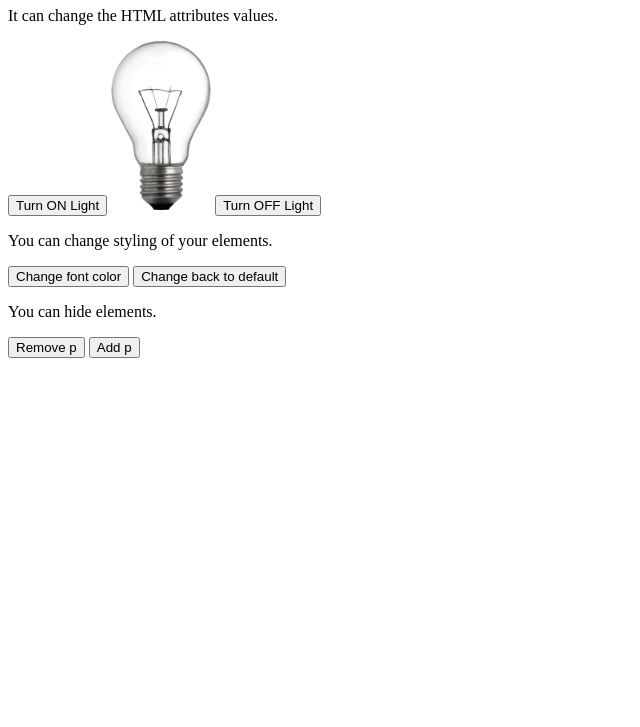
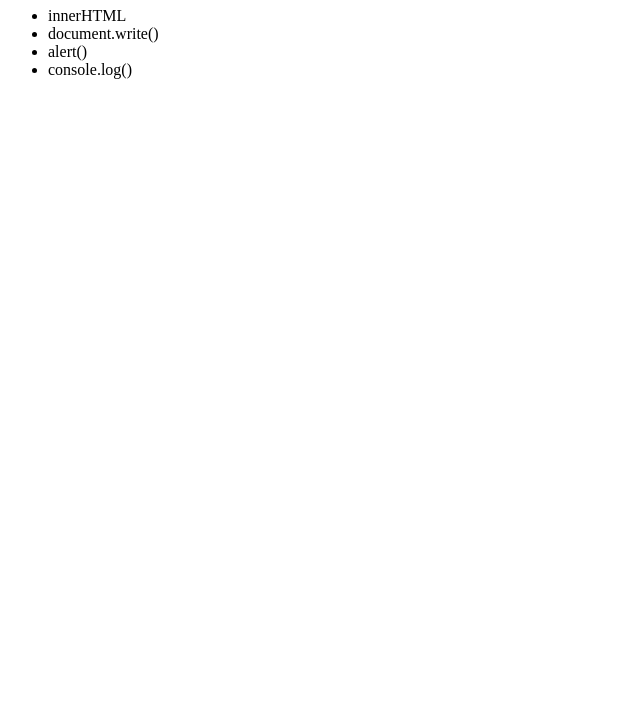
Before and after one commit to elbitapmoC/js-2022-cc, a plain HTML site: page index.html in a window 1280 px wide. Shown: the part 73-800 px from the top of the page, without its empty margins (0-640 px from the left). Drawn offline with Linux system fonts and the light colour scheme.

Commit message:
Adds different ways to output JS

```diff
--- a/index.html
+++ b/index.html
@@ -7,26 +7,19 @@
     <title>JS Foundation | Intro</title>
 </head>
 <body>
-    <h1>What Can JS Do?</h1>
+    <h1>Which ways can I display JS?</h1>
 
-    <section>
-        <p>It can change the HTML attributes values.</p>
-        <button onclick="document.getElementById('myLightbulb').src='./images/light-on.png'">Turn ON Light</button>
-        <img id="myLightbulb" src="./images/light-off.png" alt="Lightbulb" style="width:100px">
-        <button onclick="document.getElementById('myLightbulb').src='./images/light-off.png'">Turn OFF Light</button>
-    </section>
+    <ul>
+        <!-- Common way -->
+        <li>innerHTML</li>
 
-    <section>
-        <p id="pushinP">You can change styling of your elements.</p>
-        <button onclick="document.getElementById('pushinP').style.color='green'">Change font color</button>
-        <button onclick="document.getElementById('pushinP').style.color='black'">Change back to default</button>
-    </section>
-
-    <section>
-        <p id="newlyAddedP">You can hide elements.</p>
-        <button onclick="document.getElementById('newlyAddedP').style.display='none'">Remove p</button>
-        <button onclick="document.getElementById('newlyAddedP').style.display='block'">Add p</button>
-    </section>
-    <script src="./index.js"></script>
+        <!-- This deletes ALL existing HTML. -->
+        <li>document.write()</li>
+        <li>alert()</li>
+        <!-- Great for debugging -->
+        <li>console.log()</li>
+    </ul>
+    <script src="./index.js">
+    </script>
 </body>
 </html>
```
